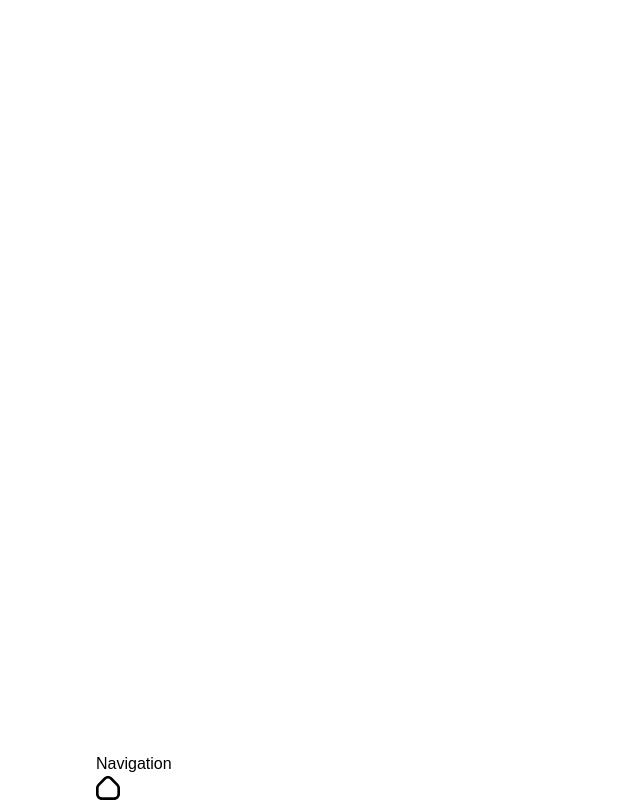
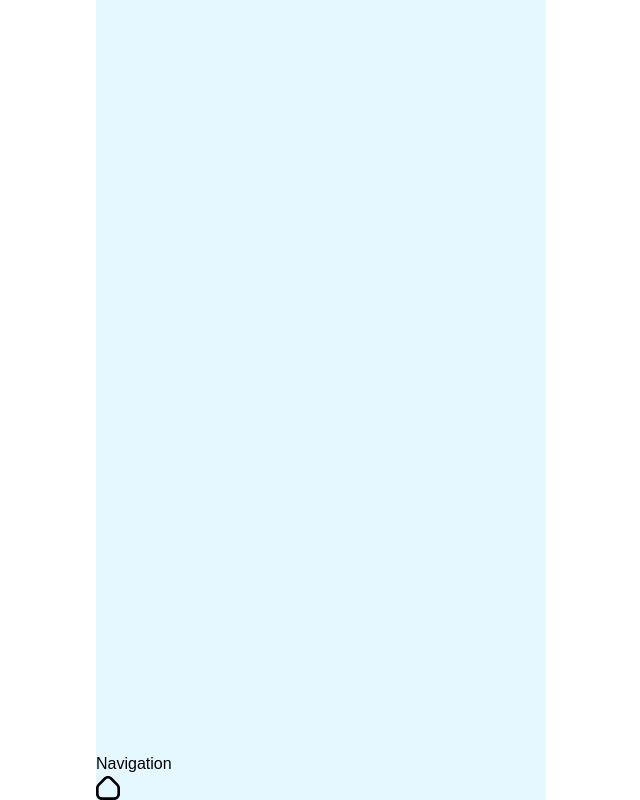
Before and after one commit to likelion-kwu/14th-hackathon-team2-frontend, a React (Vite) app: page / in a window 1280 px wide. Shown: the whole page, without its empty margins (319-959 px from the left). Built offline with nearby package versions, Linux system fonts and the light colour scheme.

Commit message:
design : mainlayout css (#19)

```diff
--- a/src/styles/palette.css
+++ b/src/styles/palette.css
@@ -3,4 +3,6 @@
  * 그림자, border 설정 관련 변수도 추가할 수 있습니다.
 */
 :root {
+  /*배경 색상*/
+  --color-background: #e5f7ff;
 }
```
